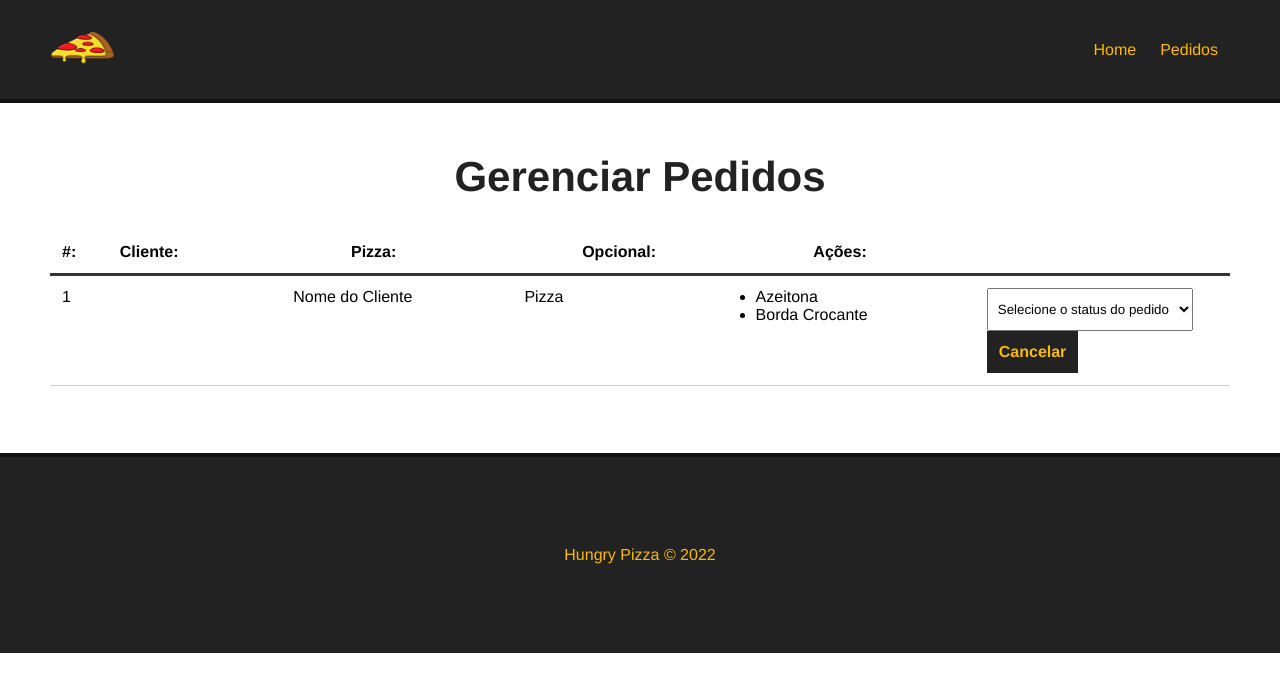
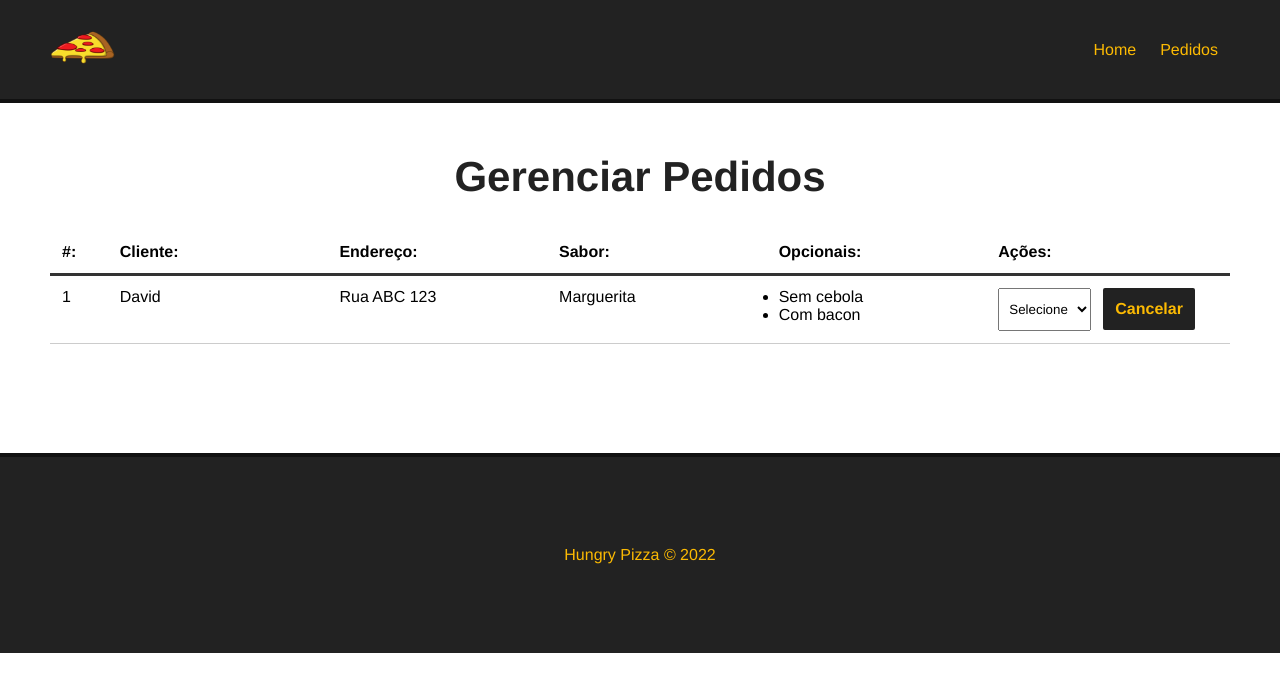
Before and after one commit to David-Campos-maker/hungry_pizza, a Vue app: page /pedidos in a window 1280 px wide. Shown: the top 692 px of the page. Built offline with nearby package versions, Linux system fonts and the light colour scheme.

Commit message:
Pedidos CSS

```diff
--- a/src/components/Dashboard.vue
+++ b/src/components/Dashboard.vue
@@ -4,25 +4,27 @@
             <div id="pizza-table-heading">
                 <div class="order-id">#:</div>
                 <div>Cliente:</div>
-                <div>Pizza:</div>
-                <div>Opcional:</div>
+                <div>Endereço:</div>
+                <div>Sabor:</div>
+                <div>Opcionais:</div>
                 <div>Ações:</div>
             </div>
         </div>
         <div id="pizza-table-rows">
             <div class="pizza-table-row">
                 <div class="order-number">1</div>
-                <div>Nome do Cliente</div>
-                <div>Pizza</div>
+                <div>David</div>
+                <div>Rua ABC 123</div>
+                <div>Marguerita</div>
                 <div>
                     <ul>
-                        <li>Azeitona</li>
-                        <li>Borda Crocante</li>
+                        <li>Sem cebola</li>
+                        <li>Com bacon</li>
                     </ul>
                 </div>
                 <div>
                     <select name="status" class="status">
-                        <option value="">Selecione o status do pedido</option>
+                        <option value="">Selecione</option>
                     </select>
                     <button class="delete-btn">Cancelar</button>
                 </div>
@@ -58,17 +60,17 @@
 
     #pizza-table-heading div ,
     .pizza-table-row div {
-        width: 20%;
+        width: 19%;
     }
 
     .pizza-table-row {
         width: 100%;
         padding: 12px;
-        border-bottom: 1px solid #CCC
+        border-bottom: 1px solid #CCC;
     }
 
     #pizza-table-heading .order-id ,
-    .pizza-table-row .order.number {
+    .pizza-table-row .order-number {
         width: 5%;
     }
 
@@ -79,9 +81,10 @@
 
     .delete-btn {
         background-color: #222;
-        color:#FCBA03;
+        color: #FCBA03;
         font-weight: bold;
         border: 2px solid #222;
+        border-radius: 2px;
         padding: 10px;
         font-size: 16px;
         margin: 0 auto;
```
